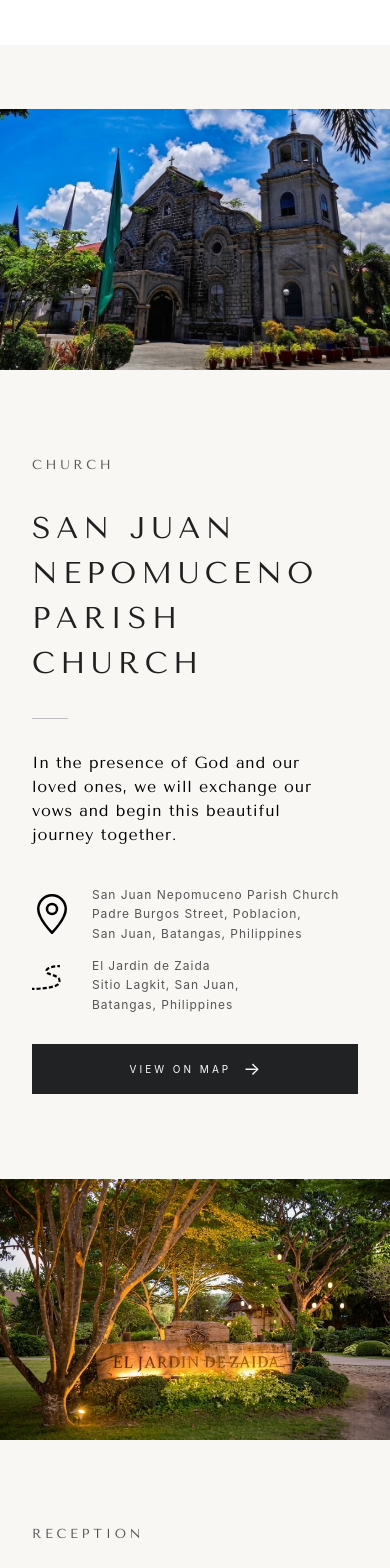
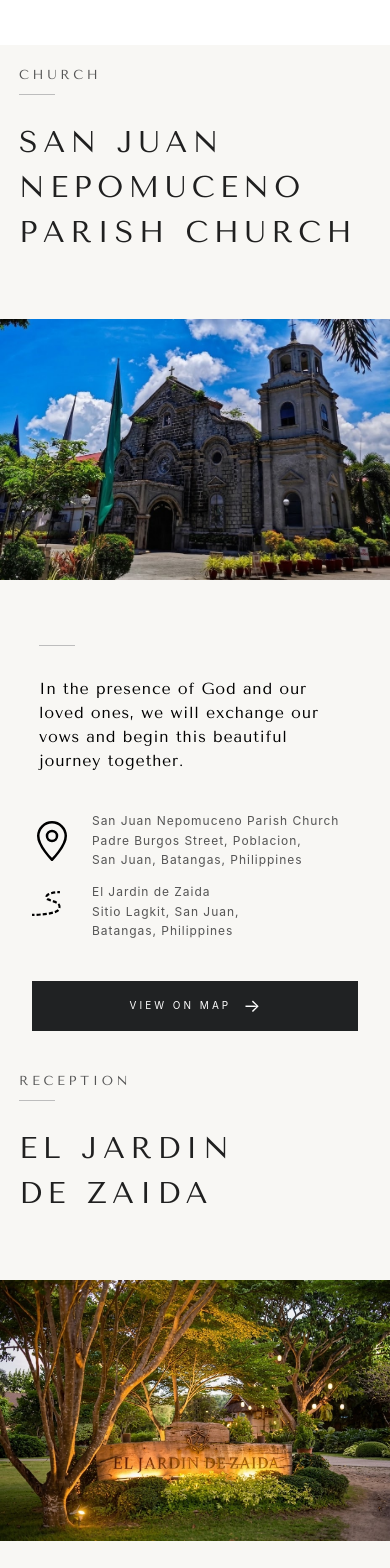
Before and after one commit to KenSumang/wedding-invitation, a React (Vite) app: page /app in a window 390 px wide. Shown: the part 4500-6068 px from the top of the page. Built offline with nearby package versions, Linux system fonts and the light colour scheme.

Commit message:
update events and venue sections

```diff
--- a/src/components/VenueChurch.jsx
+++ b/src/components/VenueChurch.jsx
@@ -12,17 +12,14 @@
         {/* =========================
             CHURCH VENUE CONTENT
         ========================= */}
-        <div className="flex w-full flex-col px-8 py-[20px] sm:px-10 md:w-[50%] md:px-12 md:my-[20px] lg:px-12 ">
-          <div
-            className="
-            "
-          >
-            <div className="details-a flex flex-col mx-auto gap-8 mb-10 md:justify-between md:items-start md:mx-0">
-                <p className="uppercase text-subtitle tracking-[0.28em] text-subtitle-color uppercase">Church</p>
+        <div className="flex w-full flex-col px-8 pb-[20px] sm:px-10 md:w-[50%] md:px-12 md:my-[20px] lg:px-12 ">
+          <div className="">
+            <div className="details-a flex flex-col mx-auto gap-8 mb-10 ml-[7px] md:justify-between md:items-start md:mx-0">
+                <p className="hidden uppercase text-subtitle tracking-[0.28em] text-subtitle-color uppercase md:block">Church</p>
 
                 <div className="line hidden w-9 h-[.5px] bg-[#BDBDBD] md:block md:ml-1"></div>
 
-                <h2 className="uppercase text-start text-title max-w-95 text-title-color tracking-[0.18em] lg:max-w-2/3">San Juan Nepomuceno<br />Parish Church</h2>
+                <h2 className="hidden uppercase text-start text-title max-w-95 text-title-color tracking-[0.18em] md:block lg:max-w-2/3">San Juan Nepomuceno<br />Parish Church</h2>
 
                 <div className="line w-9 h-[.4px] bg-[#BDBDBD] md:hidden xl:w-16"></div>
 
@@ -59,7 +56,7 @@
             </p> */}
 
             {/* Address */}
-            <div className="mt-8 flex flex-col items-start gap-4 md:my-[15px] md:gap-[25px]">
+            <div className="my-8 flex flex-col items-start gap-4">
               <div className="flex flex-row items-center">
                 <div className="h-10 w-10 mr-[20px] ">
                   <img src={mapIcon} alt="Map Icon" />
@@ -110,7 +107,7 @@
                 href="https://www.google.com/maps/place/San+Juan+Nepomuceno+Parish+Church/@13.8284924,121.3899852,916m/data=!3m2!1e3!4b1!4m6!3m5!1s0x33bd39748ee1bb35:0x4066f5cc1d2e36f1!8m2!3d13.8284872!4d121.3948508!16s%2Fg%2F11csq7jfqs?entry=ttu&g_ep=EgoyMDI2MDkxNS4wIKXMDSoASAFQAw%3D%3D"
                 target="_blank"
                 rel="noopener noreferrer"
-                className="mt-8 flex h-[50px] w-[400px] items-center justify-center gap-3 bg-[#202223] px-6 font-sans text-[10px] font-normal tracking-[0.3em] text-white transition duration-300 hover:bg-[#3b3d3e] md:mt-[10px] md:h-[52px] md:w-[300px] md:text-[11px]"
+                className="mt-[10px] flex h-[50px] w-[400px] items-center justify-center gap-3 bg-[#202223] px-6 font-sans text-[10px] font-normal tracking-[0.3em] text-white transition duration-300 hover:bg-[#3b3d3e] md:mt-[10px] md:h-[52px] md:w-[300px] md:text-[11px]"
               >
                 VIEW ON MAP
                 <span className="text-lg leading-none tracking-normal">
@@ -134,7 +131,20 @@
             className="block h-full w-auto object-contain object-center"
           />
         </div>
+
+        {/* =========================
+            CHURCH VENUE MOBILE HEADER
+        ========================= */}
+        <div className="details-a flex flex-col mx-auto gap-[10px] ml-[7px] px-3 mt-[20px] md:hidden">
+            <p className="uppercase text-subtitle tracking-[0.28em] text-subtitle-color uppercase ">Church</p>
+
+            <div className="line w-9 h-[.4px] bg-[#BDBDBD] mb-[15px] md:hidden"></div>
+
+            <h2 className="uppercase text-start text-title max-w-95 text-title-color tracking-[0.18em] ">San Juan Nepomuceno<br />Parish Church</h2>
+        </div>
+
       </div>
+
     </section>
   );
 }
--- a/src/components/VenueReception.jsx
+++ b/src/components/VenueReception.jsx
@@ -12,7 +12,7 @@
         {/* =========================
             RECEPTION VENUE CONTENT
         ========================= */}
-        <div className="flex w-full flex-col px-8 py-[20px] sm:pr-10 sm:pl-[40px] md:w-[50%] md:pr-12 md:pl-[100px] md:my-[20px] lg:pr-12 ">
+        <div className="flex w-full flex-col px-8 pb-[20px] sm:pr-10 sm:pl-[40px] md:w-[50%] md:pr-12 md:pl-[100px] md:my-[20px] lg:pr-12 ">
           <div
             className="
             "
@@ -20,11 +20,11 @@
             {/* Small line + VENUE */}
 
             <div className="details-a flex flex-col mx-auto gap-8 mb-10 md:justify-between md:items-start md:mx-0">
-                <p className="uppercase text-subtitle tracking-[0.28em] text-subtitle-color uppercase">Reception</p>
+                <p className="hidden uppercase text-subtitle tracking-[0.28em] text-subtitle-color uppercase md:block">Reception</p>
 
                 <div className="line hidden w-9 h-[.5px] bg-[#BDBDBD] md:block md:ml-1"></div>
 
-                <h2 className="uppercase text-start text-title max-w-95 text-title-color tracking-[0.18em] lg:max-w-2/3">El Jardin<br />De Zaida</h2>
+                <h2 className="hidden uppercase text-start text-title max-w-95 text-title-color tracking-[0.18em] md:block lg:max-w-2/3">El Jardin<br />De Zaida</h2>
 
                 <div className="line w-9 h-[.4px] bg-[#BDBDBD] md:hidden xl:w-16"></div>
 
@@ -61,7 +61,7 @@
             </p> */}
 
             {/* Address */}
-            <div className="mt-8 flex flex-col items-start gap-4 md:my-[15px] md:gap-[25px]">
+            <div className="my-8 flex flex-col items-start gap-4">
               <div className="flex flex-row items-center">
                 <div className="h-10 w-10 mr-[20px] ">
                   <img src={mapIcon} alt="Map Icon" />
@@ -112,7 +112,7 @@
                 href="https://www.google.com/maps/place/El+Jardin+de+Zaida/@13.7708716,121.408538,917m/data=!3m2!1e3!4b1!4m9!3m8!1s0x33bd3a57568dd317:0x43c752940f86f9b3!5m2!4m1!1i2!8m2!3d13.7708664!4d121.4111183!16s%2Fg%2F11c5b7m7sz?entry=ttu&g_ep=EgoyMDI2MDkxNS4wIKXMDSoASAFQAw%3D%3D"
                 target="_blank"
                 rel="noopener noreferrer"
-                className="mt-8 flex h-[50px] w-[400px] items-center justify-center gap-3 bg-[#202223] px-6 font-sans text-[10px] font-normal tracking-[0.3em] text-white transition duration-300 hover:bg-[#3b3d3e] md:mt-[10px] md:h-[52px] md:w-[300px] md:text-[11px]"
+                className="mt-[10px] flex h-[50px] w-[400px] items-center justify-center gap-3 bg-[#202223] px-6 font-sans text-[10px] font-normal tracking-[0.3em] text-white transition duration-300 hover:bg-[#3b3d3e] md:mt-[10px] md:h-[52px] md:w-[300px] md:text-[11px]"
               >
                 VIEW ON MAP
                 <span className="text-lg leading-none tracking-normal">
@@ -133,8 +133,19 @@
           <img
             src={receptionImage}
             alt="The Garden Valley Hotel"
-            className="block h-full w-auto object-contain"
+            className="block h-full w-auto object-contain object-center"
           />
+        </div>
+
+        {/* =========================
+            CHURCH VENUE MOBILE HEADER
+        ========================= */}
+        <div className="details-a flex flex-col mx-auto gap-[10px] ml-[7px] px-3 mt-[20px] md:hidden">
+            <p className="uppercase text-subtitle tracking-[0.28em] text-subtitle-color uppercase ">Reception</p>
+
+            <div className="line w-9 h-[.4px] bg-[#BDBDBD] mb-[15px] md:hidden"></div>
+
+            <h2 className="uppercase text-start text-title max-w-95 text-title-color tracking-[0.18em] ">El Jardin<br />De Zaida</h2>
         </div>
       </div>
     </section>
```
